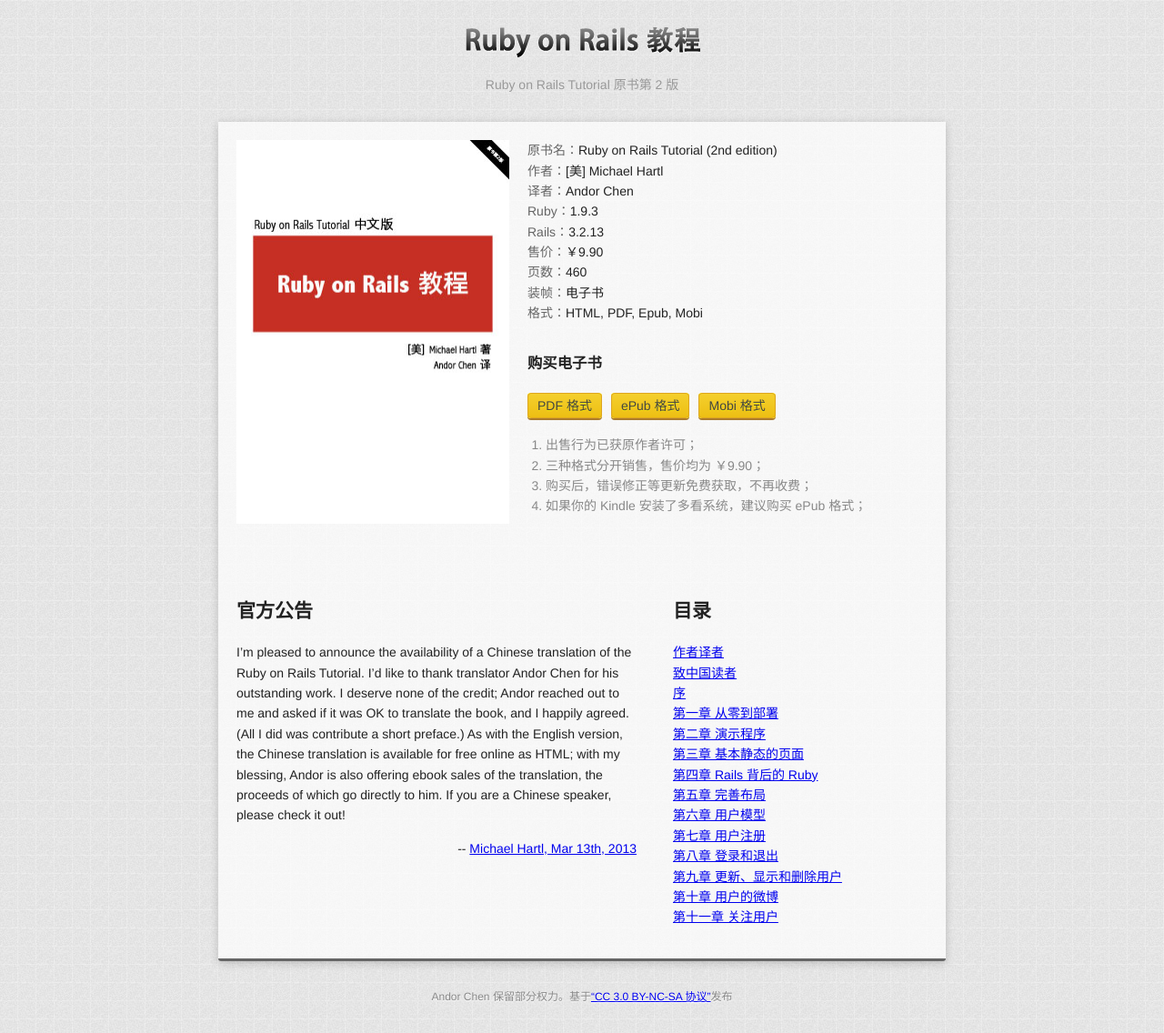
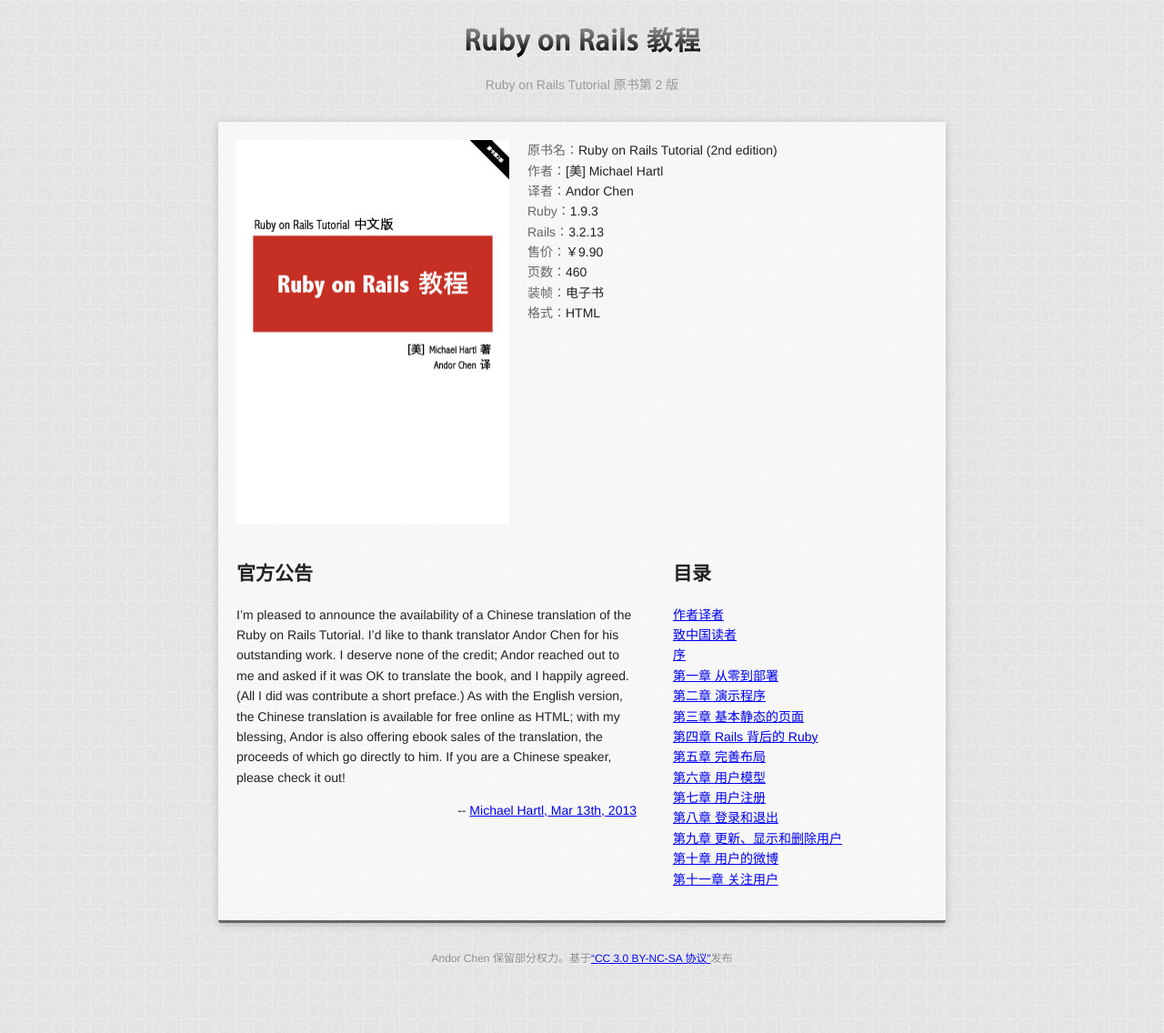
Before and after one commit to AndorChen/rails-tutorial-2nd-cn, a Jekyll site: the page built from index.md, in a window 1280 px wide. Shown: the whole page at 91% size. Built offline with Jekyll 4.4.1, drawn with Linux system fonts in a browser that asks for light colours; nearby versions of some CDN libraries; library files that are not in the unit come from our copies; Markdown is read by kramdown in place of the engine named in the settings.

Commit message:
sayonara taobao

```diff
--- a/index.md
+++ b/index.md
@@ -22,22 +22,9 @@
 		<dt>装帧：</dt>
 		<dd>电子书</dd>
 		<dt>格式：</dt>
-		<dd>HTML, PDF, Epub, Mobi</dd>
+		<dd>HTML</dd>
 	</dl>
-	<div class="buy">
-		<h3>购买电子书</h3>
-		<ul class="buy">
-			<li id="buy-pdf"><a class="btn" href="http://item.taobao.com/item.htm?id=17282686017" title="购买 PDF 电子书" target="_blank">PDF 格式</a></li>
-			<li id="buy-epub"><a class="btn" href="http://item.taobao.com/item.htm?id=19266423561" title="购买 ePub 电子书" target="_blank">ePub 格式</a></li>
-			<li id="buy-mobi"><a class="btn" href="http://item.taobao.com/item.htm?id=23139240628" title="购买 Mobi 电子书" target="_blank">Mobi 格式</a></li>
-		</ul>
-		<ol class="notes">
-			<li>出售行为已获原作者许可；</li>
-			<li>三种格式分开销售，售价均为 ￥9.90；</li>
-			<li>购买后，错误修正等更新免费获取，不再收费；</li>
-			<li>如果你的 Kindle 安装了多看系统，建议购买 ePub 格式；</li>
-		</ol>
-	</div>
+
 </div>
 
 <div class="clearfix"></div>
```
Also changed, not shown: README.md.
